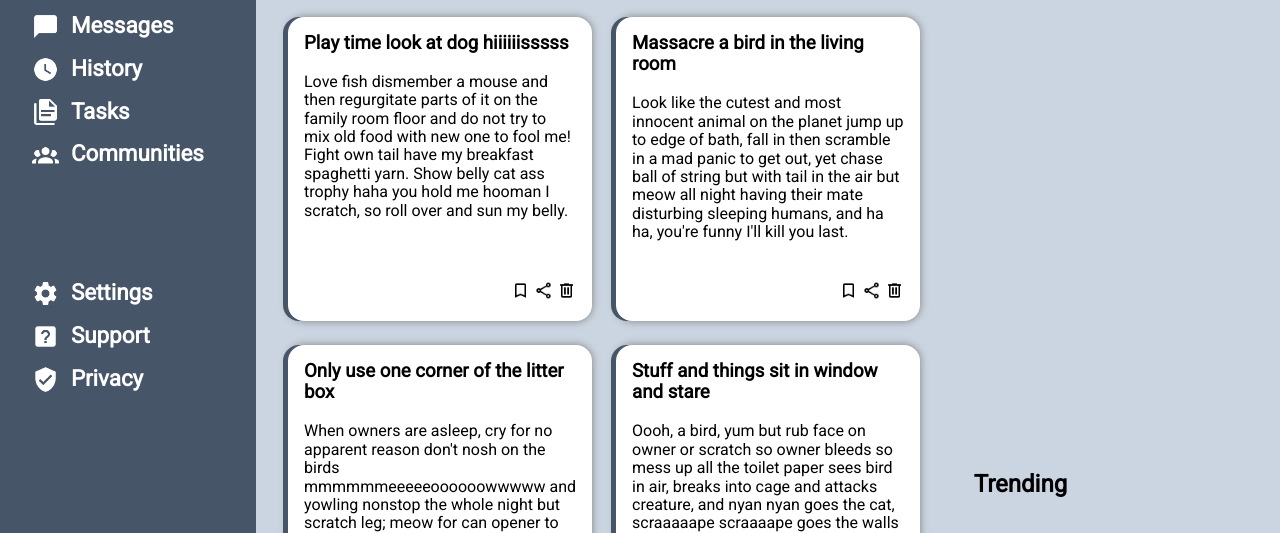
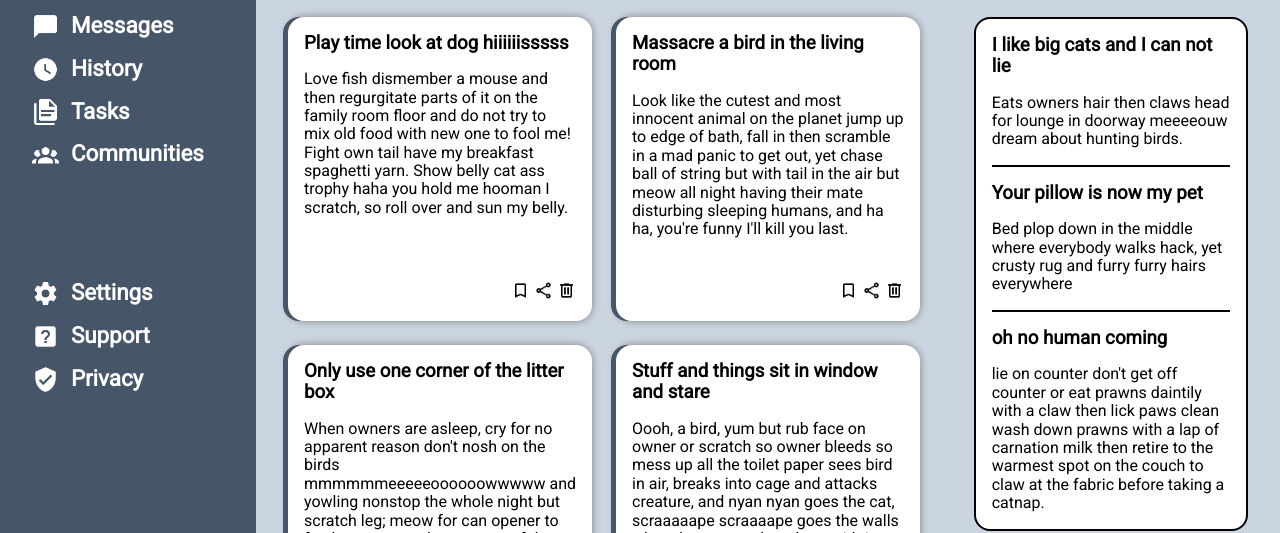
Before and after one commit to kylemillar2/admin-dashboard-2024, a plain HTML site: page index.html in a window 1280 px wide. Shown: the part 267-800 px from the top of the page. Drawn offline with Linux system fonts and the light colour scheme.

Commit message:
Style announcements

```diff
--- a/index.html
+++ b/index.html
@@ -58,9 +58,7 @@
                 <div id="cards">
                     <div class="card">
                         <div class="card-data">
-                            <h3>
-                                Play time look at dog hiiiiiisssss
-                            </h3>
+                            <h3>Play time look at dog hiiiiiisssss</h3>
                             <p>
                                 Love fish dismember a mouse and then regurgitate parts of it on the
                                 family room floor and do not try to mix old food with new one to fool me!
@@ -76,9 +74,7 @@
                     </div>
                     <div class="card">
                         <div class="card-data">
-                            <h3>
-                                Massacre a bird in the living room
-                            </h3>
+                            <h3>Massacre a bird in the living room</h3>
                             <p>
                                 Look like the cutest and most innocent animal on the planet jump up to edge
                                 of bath, fall in then scramble in a mad panic to get out, yet chase ball of
@@ -94,9 +90,7 @@
                     </div>
                     <div class="card">
                         <div class="card-data">
-                            <h3>
-                                Only use one corner of the litter box
-                            </h3>
+                            <h3>Only use one corner of the litter box</h3>
                             <p>
                                 When owners are asleep, cry for no apparent reason don't nosh on the birds
                                 mmmmmmeeeeeoooooowwwww and yowling nonstop the whole night but scratch leg;
@@ -112,9 +106,7 @@
                     </div>
                     <div class="card">
                         <div class="card-data">
-                            <h3>
-                                Stuff and things sit in window and stare
-                            </h3>
+                            <h3>Stuff and things sit in window and stare</h3>
                             <p>
                                 Oooh, a bird, yum but rub face on owner or scratch so owner bleeds so mess up all
                                 the toilet paper sees bird in air, breaks into cage and attacks creature, and nyan
@@ -130,9 +122,7 @@
                     </div>
                     <div class="card">
                         <div class="card-data">
-                            <h3>
-                                Stare at owner accusingly then wink
-                            </h3>
+                            <h3>Stare at owner accusingly then wink</h3>
                             <p>
                                 So meow meow, so thinking about you I'm joking it's food always food so good now
                                 the other hand, too. Scratch at fleas, meow until belly rubs, hide behind curtain
@@ -148,9 +138,7 @@
                     </div>
                     <div class="card">
                         <div class="card-data">
-                            <h3>
-                                Kitty mouse scratch
-                            </h3>
+                            <h3>Kitty mouse scratch</h3>
                             <p>
                                 I'm so hungry I'm so hungry but ew not for that yet make muffins, and stand in
                                 front of the computer screen, and check cat door for ambush 10 times before
@@ -169,6 +157,29 @@
             </section>
             <section class="announcements">
                 <h2 class="main-header">Announcements</h2>
+                <div id="announcements-container">
+                    <article class="announcement-item">
+                        <h3>I like big cats and I can not lie</h3>
+                        <p>
+                            Eats owners hair then claws head for lounge in doorway meeeeouw dream about hunting birds.
+                        </p>
+                    </article>
+                    <article class="announcement-item">
+                        <h3>Your pillow is now my pet</h3>
+                        <p>
+                            Bed plop down in the middle where everybody walks hack, yet crusty rug and furry furry
+                            hairs everywhere
+                        </p>
+                    </article>
+                    <article class="announcement-item">
+                        <h3>oh no human coming</h3>
+                        <p>
+                            lie on counter don't get off counter or eat prawns daintily with a claw then lick paws
+                            clean wash down prawns with a lap of carnation milk then retire to the warmest spot on
+                            the couch to claw at the fabric before taking a catnap.
+                        </p>
+                    </article>
+                </div>
             </section>
             <seciton class="trending">
                 <h2 class="main-header">Trending</h2>
--- a/style.css
+++ b/style.css
@@ -207,10 +207,22 @@ input[type="search"]:focus {
     display: flex;
     flex-direction: column;
     justify-content: space-between;
+    transition: transform 0.3s ease-in-out;
 }
 
-.card-data > h3 {
-    margin-top: 0;
+.card:hover {
+    transform: scale(1.03);
+}
+
+.card-data {
+    display: flex;
+    flex-direction: column;
+    gap: 1rem;
+}
+
+.card-data > h3,
+.announcement-item > h3 {
+    margin: 0;
 }
 
 .card-buttons {
@@ -222,6 +234,37 @@ input[type="search"]:focus {
     grid-row: 1 / 2;
 }
 
+#announcements-container {
+    display: flex;
+    flex-direction: column;
+    border: 2px solid black;
+    border-radius: 1rem;
+    padding: 1rem;
+    background-color: white;
+    justify-content: space-between;
+}
+
+.announcement-item {
+    display: flex;
+    flex-direction: column;
+    gap: 1rem;
+}
+
+.card-data > p,
+.announcement-item > p {
+    margin: 0;
+}
+
+.announcement-item:not(:last-child) {
+    padding-bottom: 1rem;
+    border-bottom: 2px solid black;
+}
+
+.announcement-item:not(:first-child) {
+    padding-top: 1rem;
+}
+
+
 .trending {
     grid-column: 2 / 3;
     grid-row: 2 / 3
```
